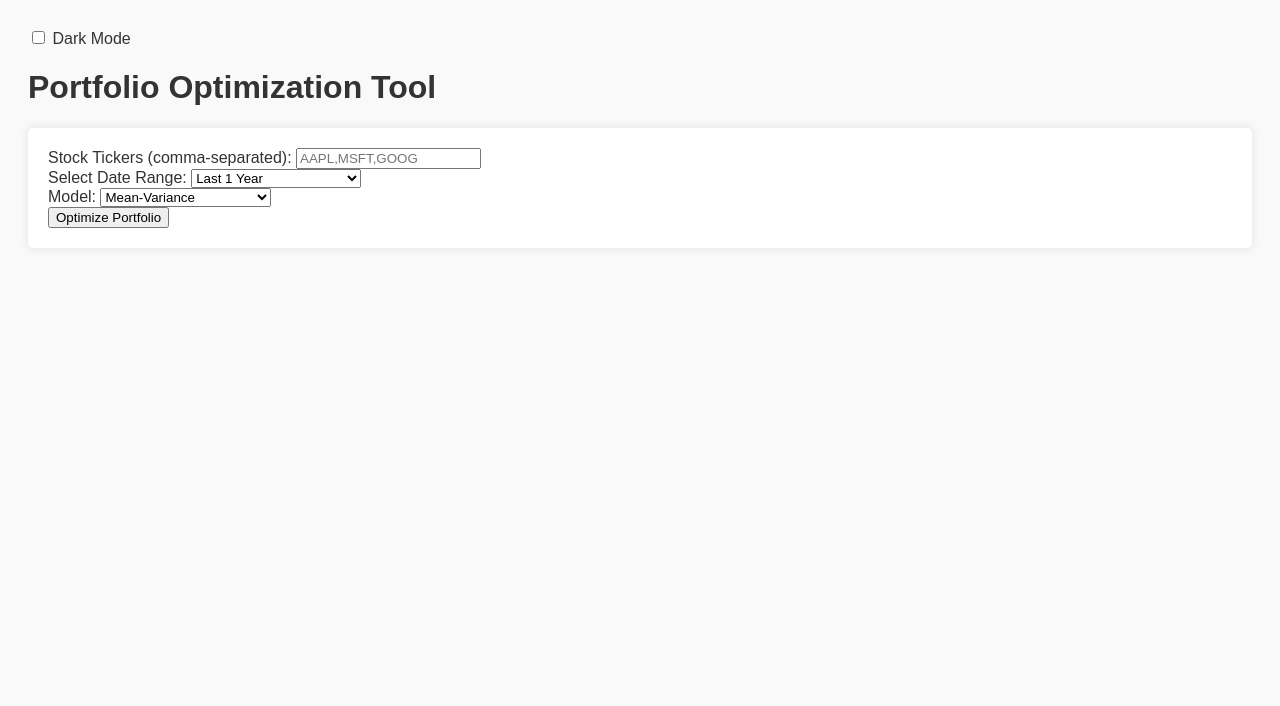
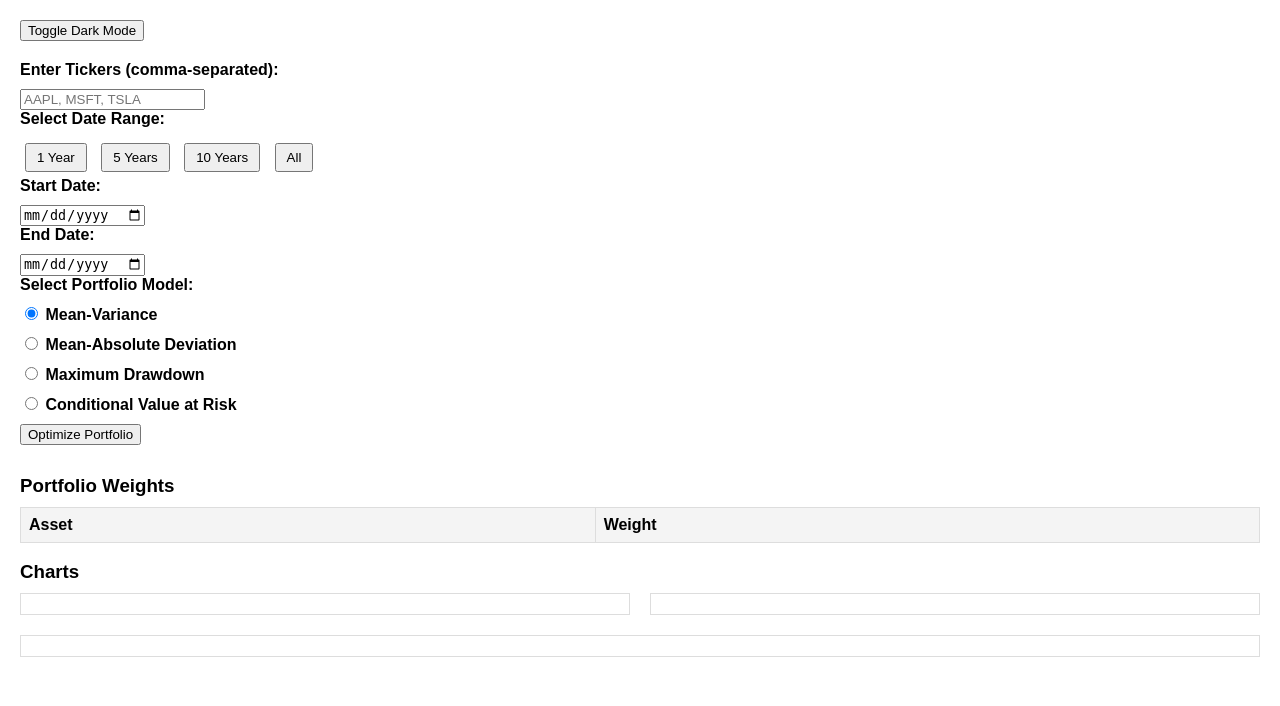
Before and after one commit to nebirehim/portfolio_optimizer, a Flask app: page / in a window 1280 px wide. Shown: the top 706 px of the page. Run offline with Flask 3, Linux system fonts and the light colour scheme; lists and menus that the app fills with data are empty; some libraries are stand-ins or nearby versions.

Commit message:
new features added and fixed bugs

```diff
--- a/app.py
+++ b/app.py
@@ -7,132 +7,127 @@ import json
 import plotly
 import numpy as np
 
-app = Flask(__name__)
+class StockDataFetcher:
+    @staticmethod
+    def fetch_data(tickers, start_date, end_date):
+        stock_data = yf.download(tickers, start=start_date, end=end_date)
+        stock_data = stock_data['Adj Close']
 
-# Function to fetch stock data from Yahoo Finance
-# Function to fetch stock data from Yahoo Finance
-def get_stock_data(tickers, start_date, end_date):
-    # If start_date is None, omit it to get max available data
-    stock_data = yf.download(tickers, start=start_date, end=end_date if start_date else None)
-    stock_data = stock_data['Adj Close']
+        if isinstance(stock_data, pd.Series):
+            stock_data = stock_data.to_frame()
 
-    if isinstance(stock_data, pd.Series):
-        stock_data = stock_data.to_frame()
+        if stock_data.empty:
+            raise ValueError("No stock data was returned. Please check the tickers and date range.")
 
-    if stock_data.empty:
-        raise ValueError("No stock data was returned. Please check the tickers and date range.")
-
-    return stock_data
+        return stock_data
 
 
-# Function to optimize portfolio using Riskfolio-Lib
-# Function to optimize portfolio using Riskfolio-Lib
-def optimize_portfolio(data, model='MV'):
-    if not isinstance(data, pd.DataFrame):
-        raise ValueError("Stock data must be a DataFrame.")
+class PortfolioOptimizer:
+    def __init__(self, data):
+        self.data = data
+        self.returns = data.pct_change().dropna()
 
-    returns = data.pct_change().dropna()
+    def optimize(self, model='MV'):
+        port = rp.Portfolio(returns=self.returns)
+        port.assets_stats(method_mu='hist', method_cov='ledoit')
 
-    if returns.empty:
-        raise ValueError("Returns are empty after processing.")
+        if model == 'MV':
+            weights = port.optimization(model='Classic', rm='MV', obj='Sharpe')
+        elif model == 'CVaR':
+            weights = port.optimization(model='Classic', rm='CVaR', obj='Sharpe')
+        elif model == 'MAD':
+            weights = port.optimization(model='Classic', rm='MAD', obj='Sharpe')
+        else:
+            raise ValueError("Invalid model selected.")
 
-    port = rp.Portfolio(returns=returns)
-    port.assets_stats(method_mu='hist', method_cov='ledoit')
+        return weights
 
-    if model == 'MV':
-        weights = port.optimization(model='Classic', rm='MV', obj='Sharpe')
-    elif model == 'CVaR':
-        weights = port.optimization(model='Classic', rm='CVaR', obj='Sharpe')
-    elif model == 'MAD':
-        weights = port.optimization(model='Classic', rm='MAD', obj='Sharpe')
-    elif model == 'ERC':
-        weights = port.optimization(model='Classic', rm='MV', obj='MinRisk')  # Equal Risk Contribution
-    elif model == 'RP':
-        weights = port.optimization(model='Classic', rm='MV', obj='MinRisk')  # Risk Parity
-    else:
-        raise ValueError("Invalid model selected.")
+    def plot_efficient_frontier(self, is_dark_mode):
+        mean_returns = self.returns.mean()
+        cov_matrix = self.returns.cov()
 
-    return weights
+        # Generate random portfolios
+        num_portfolios = 10000
+        results = np.zeros((3, num_portfolios))
+        for i in range(num_portfolios):
+            weights = np.random.random(len(self.data.columns))
+            weights /= np.sum(weights)
+
+            portfolio_return = np.dot(weights, mean_returns)
+            portfolio_std_dev = np.sqrt(np.dot(weights.T, np.dot(cov_matrix, weights)))
+
+            results[0, i] = portfolio_return
+            results[1, i] = portfolio_std_dev
+            results[2, i] = (portfolio_return - 0.02) / portfolio_std_dev  # Sharpe ratio
+
+        background_color = 'rgba(240, 240, 240, 0.9)' if not is_dark_mode else 'rgba(40, 40, 40, 1)'
+        text_color = '#000' if not is_dark_mode else '#FFF'
+
+        # Create efficient frontier figure
+        frontier_fig = go.Figure()
+        frontier_fig.add_trace(go.Scatter(
+            x=results[1, :],
+            y=results[0, :],
+            mode='markers',
+            marker=dict(color=results[2, :], colorscale='Viridis', showscale=True),
+            text=['Sharpe: ' + str(round(x, 2)) for x in results[2, :]]
+        ))
+        frontier_fig.update_layout(
+            title='Efficient Frontier',
+            xaxis_title='Standard Deviation',
+            yaxis_title='Expected Return',
+            plot_bgcolor=background_color,
+            font=dict(color=text_color)
+        )
+
+        return frontier_fig
 
 
-# Function to plot performance of the portfolio
-# Function to plot performance of the portfolio
-def plot_performance(data, weights, is_dark_mode):
-    returns = data.pct_change().dropna()
-    portfolio_return = (returns * weights).sum(axis=1)
+class PlotGenerator:
+    @staticmethod
+    def plot_performance(data, weights, is_dark_mode):
+        returns = data.pct_change().dropna()
+        portfolio_return = (returns * weights).sum(axis=1)
+        cumulative_returns = (1 + portfolio_return).cumprod()
 
-    # Create price trend traces
-    price_traces = []
-    for ticker in data.columns:
-        price_traces.append(go.Scatter(x=data.index, y=data[ticker], mode='lines', name=f'{ticker} Price'))
+        # Create price trend traces
+        price_traces = []
+        for ticker in data.columns:
+            price_traces.append(go.Scatter(x=data.index, y=data[ticker], mode='lines', name=f'{ticker} Price'))
+
+        # Create cumulative return trace
+        price_traces.append(go.Scatter(x=cumulative_returns.index, y=cumulative_returns, mode='lines',
+                                       name='Cumulative Portfolio Return', line=dict(color='blue', width=2)))
+
+        background_color = 'rgba(240, 240, 240, 0.9)' if not is_dark_mode else 'rgba(40, 40, 40, 1)'
+        text_color = '#000' if not is_dark_mode else '#FFF'
+
+        # Create price figure
+        price_fig = go.Figure(data=price_traces)
+        price_fig.update_layout(title='Stock Prices and Portfolio Cumulative Returns',
+                                 xaxis_title='Date',
+                                 yaxis_title='Price',
+                                 legend_title='Legend',
+                                 hovermode='x unified',
+                                 plot_bgcolor=background_color,
+                                 font=dict(color=text_color))
+
+        # Create weights pie chart
+        weights_fig = go.Figure(data=[go.Pie(labels=weights.index, values=weights.values.flatten(), hole=0.4)])
+        weights_fig.update_layout(title='Portfolio Weights Allocation',
+                                   plot_bgcolor=background_color,
+                                   paper_bgcolor=background_color,
+                                   font=dict(color=text_color))
+
+        return price_fig, weights_fig
 
 
-    # Set background color based on the mode
-    background_color = 'rgba(240, 240, 240, 0.9)' if not is_dark_mode else 'rgba(40, 40, 40, 1)'
-    text_color = '#000' if not is_dark_mode else '#FFF'
-
-    # Create price figure
-    price_fig = go.Figure(data=price_traces)
-    price_fig.update_layout(title='Stock Prices and Portfolio Cumulative Returns',
-                             xaxis_title='Date',
-                             yaxis_title='Price',
-                             legend_title='Legend',
-                             hovermode='x unified',
-                             plot_bgcolor=background_color,
-                             font=dict(color=text_color))
-
-    # Create weights pie chart
-    weights_fig = go.Figure(data=[go.Pie(labels=weights.index, values=weights.values.flatten(), hole=0.4)])
-    weights_fig.update_layout(title='Portfolio Weights Allocation',
-                               plot_bgcolor=background_color,
-                               paper_bgcolor=background_color,
-                               font=dict(color=text_color))
-
-    return price_fig, weights_fig
-
-
-# Function to calculate efficient frontier
-# Function to calculate efficient frontier
-def plot_efficient_frontier(data, weights, is_dark_mode):
-    returns = data.pct_change().dropna()
-    mean_returns = returns.mean()
-    cov_matrix = returns.cov()
-
-    # Generate random portfolios
-    num_portfolios = 10000
-    results = np.zeros((3, num_portfolios))
-    for i in range(num_portfolios):
-        weights = np.random.random(len(data.columns))
-        weights /= np.sum(weights)
-
-        portfolio_return = np.dot(weights, mean_returns)
-        portfolio_std_dev = np.sqrt(np.dot(weights.T, np.dot(cov_matrix, weights)))
-
-        results[0,i] = portfolio_return
-        results[1,i] = portfolio_std_dev
-        results[2,i] = (portfolio_return - 0.02) / portfolio_std_dev  # Sharpe ratio
-
-    # Set background color based on the mode
-    background_color = 'rgba(240, 240, 240, 0.9)' if not is_dark_mode else 'rgba(40, 40, 40, 1)'
-    text_color = '#000' if not is_dark_mode else '#FFF'
-
-    # Create efficient frontier figure
-    frontier_fig = go.Figure()
-    frontier_fig.add_trace(go.Scatter(x=results[1,:], y=results[0,:], mode='markers',
-                                        marker=dict(color=results[2,:], colorscale='Viridis', showscale=True),
-                                        text=['Sharpe: ' + str(round(x, 2)) for x in results[2,:]]))
-    frontier_fig.update_layout(title='Efficient Frontier',
-                                xaxis_title='Standard Deviation',
-                                yaxis_title='Expected Return',
-                                plot_bgcolor=background_color,
-                                font=dict(color=text_color))
-
-    return frontier_fig
-
+app = Flask(__name__)
 
 @app.route('/')
 def index():
     return render_template('index.html')
+
 
 @app.route('/optimize', methods=['POST'])
 def optimize():
@@ -141,27 +136,30 @@ def optimize():
     start_date = data['start_date']
     end_date = data['end_date']
     model = data['model']
-    is_dark_mode = data['is_dark_mode']  # Get dark mode status
+    is_dark_mode = data['is_dark_mode']
 
     try:
         # Fetch stock data
-        stock_data = get_stock_data(tickers, start_date, end_date)
+        stock_data = StockDataFetcher.fetch_data(tickers, start_date, end_date)
 
         # Optimize portfolio
-        weights = optimize_portfolio(stock_data, model)
+        optimizer = PortfolioOptimizer(stock_data)
+        weights = optimizer.optimize(model)
 
-        # Plot performance
-        price_fig, weights_fig = plot_performance(stock_data, weights, is_dark_mode)
-        frontier_fig = plot_efficient_frontier(stock_data, weights, is_dark_mode)
+        # Generate plots
+        price_fig, weights_fig = PlotGenerator.plot_performance(stock_data, weights, is_dark_mode)
+        frontier_fig = optimizer.plot_efficient_frontier(is_dark_mode)
 
         # Convert figures to JSON for rendering
         price_graph_json = json.dumps(price_fig, cls=plotly.utils.PlotlyJSONEncoder)
         weights_graph_json = json.dumps(weights_fig, cls=plotly.utils.PlotlyJSONEncoder)
         frontier_graph_json = json.dumps(frontier_fig, cls=plotly.utils.PlotlyJSONEncoder)
 
-        return jsonify(weights=weights.to_dict(), price_graph=price_graph_json, weights_graph=weights_graph_json, frontier_graph=frontier_graph_json)
+        return jsonify(weights=weights.to_dict(), price_graph=price_graph_json,
+                       weights_graph=weights_graph_json, frontier_graph=frontier_graph_json)
     except Exception as e:
         return jsonify(error=str(e)), 400
 
+
 if __name__ == "__main__":
     app.run(debug=True)
--- a/templates/index.html
+++ b/templates/index.html
@@ -3,160 +3,229 @@
 <head>
     <meta charset="UTF-8">
     <meta name="viewport" content="width=device-width, initial-scale=1.0">
-    <title>Portfolio Optimizer</title>
+    <title>Portfolio Optimization Dashboard</title>
     <script src="https://cdn.plot.ly/plotly-latest.min.js"></script>
     <style>
         body {
-            background-color: #f9f9f9; /* Light mode default */
-            color: #333; /* Light mode text color */
             font-family: Arial, sans-serif;
+            margin: 0;
+            padding: 0;
+            box-sizing: border-box;
+        }
+        .container {
             padding: 20px;
-            transition: background-color 0.5s, color 0.5s;
         }
-        h1 {
-            color: inherit; /* Use current text color */
+        .dark-mode {
+            background-color: #121212;
+            color: white;
         }
-        form {
-            background-color: #ffffff; /* Light mode form background */
-            padding: 20px;
-            border-radius: 5px;
-            box-shadow: 0 0 10px rgba(0,0,0,0.1);
-            transition: background-color 0.5s;
+        .input-section, .output-section {
+            margin-bottom: 30px;
         }
-        #price-graph, #weights-graph, #frontier-graph {
-            margin-top: 20px;
+        .input-section label, .output-section h3 {
+            display: block;
+            margin-bottom: 10px;
+            font-weight: bold;
         }
-        .error {
-            color: red;
-            margin-top: 20px;
-        }
-        .toggle-container {
+        #toggle-dark-mode {
             margin-bottom: 20px;
         }
-        .dark-mode {
-            background-color: #1e1e1e; /* Dark mode background */
-            color: #f0f0f0; /* Dark mode text color */
+        .date-options button {
+            margin: 5px;
+            padding: 5px 10px;
+            cursor: pointer;
         }
-        .dark-mode form {
-            background-color: #2e2e2e; /* Dark mode form background */
+        table {
+            width: 100%;
+            border-collapse: collapse;
         }
-        .dark-mode .error {
-            color: #ff5555; /* Dark mode error color */
+        table, th, td {
+            border: 1px solid #ddd;
+        }
+        th, td {
+            text-align: left;
+            padding: 8px;
+        }
+        th {
+            background-color: #f4f4f4;
+        }
+        #charts-container {
+            display: flex;
+            flex-wrap: wrap;
+            gap: 20px;
+        }
+        .chart {
+            flex: 1 1 45%;
+            border: 1px solid #ddd;
+            padding: 10px;
         }
     </style>
 </head>
 <body>
-    <div class="toggle-container">
-        <label for="mode-toggle">
-            <input type="checkbox" id="mode-toggle" onchange="toggleMode()"> Dark Mode
-        </label>
+<div class="container">
+    <button id="toggle-dark-mode">Toggle Dark Mode</button>
+
+    <div class="input-section">
+        <label for="tickers-input">Enter Tickers (comma-separated):</label>
+        <input type="text" id="tickers-input" placeholder="AAPL, MSFT, TSLA">
+
+        <label>Select Date Range:</label>
+        <div class="date-options">
+            <button data-range="1y">1 Year</button>
+            <button data-range="5y">5 Years</button>
+            <button data-range="10y">10 Years</button>
+            <button data-range="all">All</button>
+        </div>
+
+        <label for="start-date">Start Date:</label>
+        <input type="date" id="start-date">
+
+        <label for="end-date">End Date:</label>
+        <input type="date" id="end-date">
+
+        <label>Select Portfolio Model:</label>
+        <div>
+            <label><input type="radio" name="model" value="MV" checked> Mean-Variance</label>
+            <label><input type="radio" name="model" value="MAD"> Mean-Absolute Deviation</label>
+            <label><input type="radio" name="model" value="MDD"> Maximum Drawdown</label>
+            <label><input type="radio" name="model" value="CVaR"> Conditional Value at Risk</label>
+        </div>
+
+        <button id="optimize-btn">Optimize Portfolio</button>
     </div>
 
-    <h1>Portfolio Optimization Tool</h1>
-    <form id="portfolio-form">
-        <label for="tickers">Stock Tickers (comma-separated):</label>
-        <input type="text" id="tickers" placeholder="AAPL,MSFT,GOOG" required>
-        <br>
-        <label for="date-range">Select Date Range:</label>
-        <select id="date-range">
-            <option value="1y">Last 1 Year</option>
-            <option value="5y">Last 5 Years</option>
-            <option value="max">Maximum Available Data</option>
-        </select>
-        <br>
-        <label for="model">Model:</label>
-        <select id="model">
-            <option value="MV">Mean-Variance</option>
-            <option value="CVaR">CVaR</option>
-            <option value="MAD">Mean Absolute Deviation</option>
-            <option value="ERC">Equal Risk Contribution</option>
-            <option value="RP">Risk Parity</option>
-        </select>
-        <br>
-        <button type="submit">Optimize Portfolio</button>
-    </form>
+    <div class="output-section">
+        <h3>Portfolio Weights</h3>
+        <table id="weights-table">
+            <thead>
+            <tr>
+                <th>Asset</th>
+                <th>Weight</th>
+            </tr>
+            </thead>
+            <tbody>
+            <!-- Dynamic rows will be added here -->
+            </tbody>
+        </table>
 
-    <div id="price-graph"></div>
-    <div id="weights-graph"></div>
-    <div id="frontier-graph"></div>
-    <div id="error-message" class="error"></div>
+        <h3>Charts</h3>
+        <div id="charts-container">
+            <div class="chart" id="price-graph"></div>
+            <div class="chart" id="weights-graph"></div>
+            <div class="chart" id="frontier-graph"></div>
+        </div>
+    </div>
+</div>
 
-    <script>
-        function toggleMode() {
-            const isDarkMode = document.body.classList.toggle('dark-mode');
-            const graphs = [document.getElementById('price-graph'),
-                            document.getElementById('weights-graph'),
-                            document.getElementById('frontier-graph')];
-            graphs.forEach(graph => {
-                if (graph.data) {
-                    // Update the graph background based on current mode
-                    const backgroundColor = isDarkMode ? 'rgba(40, 40, 40, 1)' : 'rgba(240, 240, 240, 0.9)';
-                    const textColor = isDarkMode ? '#FFF' : '#000';
-                    Plotly.relayout(graph, {
-                        'plot_bgcolor': backgroundColor,
-                        'paper_bgcolor': backgroundColor,
-                        'font.color': textColor
-                    });
-                }
-            });
-        }
+<script>
+    const darkModeColors = {
+        background: '#121212',
+        text: '#FFFFFF',
+    };
+    const lightModeColors = {
+        background: '#FFFFFF',
+        text: '#000000',
+    };
 
-        document.getElementById('portfolio-form').onsubmit = async function (e) {
-            e.preventDefault();
+    document.getElementById('toggle-dark-mode').addEventListener('click', function () {
+        const body = document.body;
+        body.classList.toggle('dark-mode');
+        const isDarkMode = body.classList.contains('dark-mode');
+        updateChartsColors(isDarkMode);
+    });
 
-            const tickers = document.getElementById('tickers').value.split(',').map(ticker => ticker.trim());
-            const dateRange = document.getElementById('date-range').value; // Get the selected date range
-            const model = document.getElementById('model').value;
-            const is_dark_mode = document.body.classList.contains('dark-mode'); // Check if dark mode is active
-
-            // Calculate the start and end dates based on the selected range
+    document.querySelectorAll('.date-options button').forEach(button => {
+        button.addEventListener('click', function () {
+            const range = this.dataset.range;
             const endDate = new Date();
             let startDate;
 
-            if (dateRange === '1y') {
-                startDate = new Date();
-                startDate.setFullYear(endDate.getFullYear() - 1);
-            } else if (dateRange === '5y') {
-                startDate = new Date();
-                startDate.setFullYear(endDate.getFullYear() - 5);
-            } else if (dateRange === 'max') {
-                startDate = null; // No start date needed for maximum available data
+            switch (range) {
+                case '1y':
+                    startDate = new Date();
+                    startDate.setFullYear(endDate.getFullYear() - 1);
+                    break;
+                case '5y':
+                    startDate = new Date();
+                    startDate.setFullYear(endDate.getFullYear() - 5);
+                    break;
+                case '10y':
+                    startDate = new Date();
+                    startDate.setFullYear(endDate.getFullYear() - 10);
+                    break;
+                case 'all':
+                    startDate = new Date('1970-01-01');
+                    break;
             }
 
+            document.getElementById('start-date').value = startDate.toISOString().split('T')[0];
+            document.getElementById('end-date').value = endDate.toISOString().split('T')[0];
+        });
+    });
+
+    document.getElementById('optimize-btn').addEventListener('click', async function () {
+        const tickers = document.getElementById('tickers-input').value.split(',').map(t => t.trim());
+        const startDate = document.getElementById('start-date').value;
+        const endDate = document.getElementById('end-date').value;
+        const model = document.querySelector('input[name="model"]:checked').value;
+        const isDarkMode = document.body.classList.contains('dark-mode');
+
+        if (!tickers.length || !startDate || !endDate) {
+            alert('Please fill in all fields!');
+            return;
+        }
+
+        const payload = { tickers, start_date: startDate, end_date: endDate, model, is_dark_mode: isDarkMode };
+
+        try {
             const response = await fetch('/optimize', {
                 method: 'POST',
-                headers: {
-                    'Content-Type': 'application/json'
-                },
-                body: JSON.stringify({
-                    tickers,
-                    start_date: startDate ? startDate.toISOString().split('T')[0] : null, // Send null if max
-                    end_date: endDate.toISOString().split('T')[0],
-                    model,
-                    is_dark_mode
-                })
+                headers: { 'Content-Type': 'application/json' },
+                body: JSON.stringify(payload)
             });
 
-            const data = await response.json();
-
-            // Check for errors in the response
-            if (data.error) {
-                document.getElementById('error-message').innerText = data.error;
+            if (!response.ok) {
+                const error = await response.json();
+                alert(`Error: ${error.error}`);
                 return;
             }
 
-            // Clear any previous error messages
-            document.getElementById('error-message').innerText = '';
+            const result = await response.json();
+            const priceGraph = JSON.parse(result.price_graph);
+            const weightsGraph = JSON.parse(result.weights_graph);
+            const frontierGraph = JSON.parse(result.frontier_graph);
 
-            // Plot price graph
-            Plotly.newPlot('price-graph', JSON.parse(data.price_graph));
+            // Add portfolio model names to frontier graph
+            frontierGraph.layout.annotations = result.portfolio_annotations;
 
-            // Plot weights pie chart
-            Plotly.newPlot('weights-graph', JSON.parse(data.weights_graph));
+            // Render graphs
+            Plotly.newPlot('price-graph', priceGraph.data, priceGraph.layout);
+            Plotly.newPlot('weights-graph', weightsGraph.data, weightsGraph.layout);
+            Plotly.newPlot('frontier-graph', frontierGraph.data, frontierGraph.layout);
 
-            // Plot efficient frontier graph
-            Plotly.newPlot('frontier-graph', JSON.parse(data.frontier_graph));
-        };
-    </script>
+            // Update weights table
+            const weightsTable = document.getElementById('weights-table').getElementsByTagName('tbody')[0];
+            weightsTable.innerHTML = '';
+            Object.entries(result.weights).forEach(([ticker, weight]) => {
+                const row = `<tr><td>${ticker}</td><td>${(weight * 100).toFixed(2)}%</td></tr>`;
+                weightsTable.innerHTML += row;
+            });
+        } catch (error) {
+            console.error('Error:', error);
+            alert('An error occurred while optimizing the portfolio. Check the console for details.');
+        }
+    });
+
+    function updateChartsColors(isDarkMode) {
+        const colors = isDarkMode ? darkModeColors : lightModeColors;
+        document.querySelectorAll('.chart').forEach(chart => {
+            Plotly.relayout(chart.id, {
+                paper_bgcolor: colors.background,
+                plot_bgcolor: colors.background,
+                font: { color: colors.text },
+            });
+        });
+    }
+</script>
 </body>
 </html>
```
